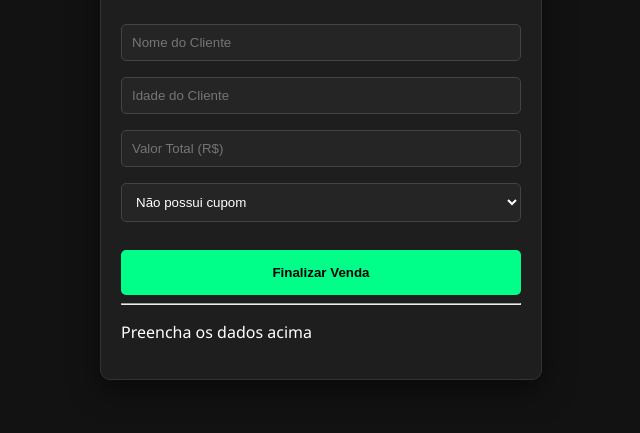
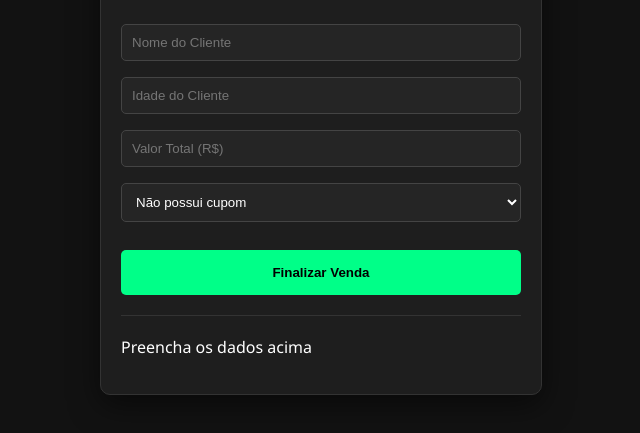
Before and after one commit to nicolygiehl/Frontend_SESI-_Nicoly, a plain HTML site: page index.html in a window 1280 px wide. Shown: the part 169-602 px from the top of the page, without its empty margins (319-959 px from the left). Drawn offline with Linux system fonts and the light colour scheme.

Commit message:
inicio em Frontend js

```diff
--- a/script.js
+++ b/script.js
@@ -0,0 +1,3 @@
+function executarSistema(){
+    const nome = document.getElementById("inputNome").value;
+}
--- a/style.css
+++ b/style.css
@@ -35,7 +35,7 @@ h3{
 }
 
 button{
-    width: 100%;
+     width: 100%;
     padding: 15px;
     margin-top: 20px;
     background-color: #00ff88;
@@ -70,3 +70,9 @@ input, select {
     color: white;
     box-sizing: border-box;
 }
+
+hr {
+    border: 0;
+    border-top: 1px solid #333;
+    margin: 20px 0;
+}
```
